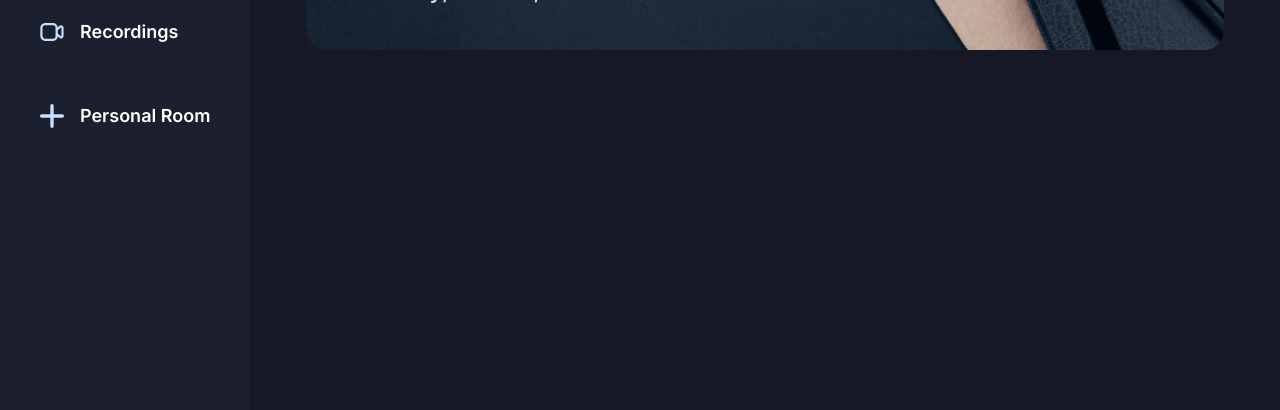
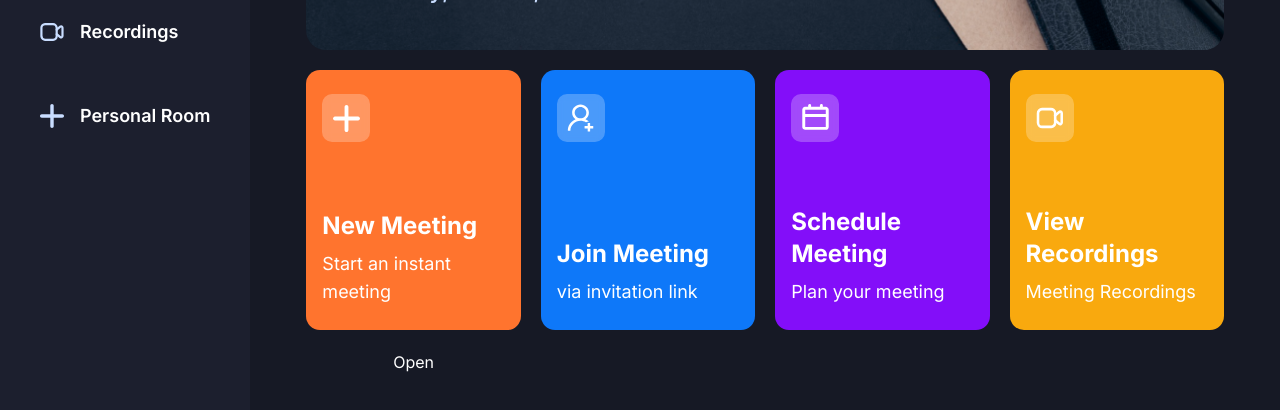
Before and after one commit to Swapnanilmanna1701/live, a Next.js app: page / in a window 1280 px wide. Shown: the part 362-772 px from the top of the page. Built offline with nearby package versions, Linux system fonts and the light colour scheme; no server answers.

Commit message:
another section is added

```diff
--- a/app/(root)/(home)/page.tsx
+++ b/app/(root)/(home)/page.tsx
@@ -1,3 +1,4 @@
+import MeetingTypeList from '@/components/MeetingTypeList';
 import React from 'react'
 
 const Home = () => {
@@ -24,6 +25,7 @@
 
 
       </div>
+      <MeetingTypeList />
     </section>
   )
 }
--- /dev/null
+++ b/components/HomeCard.tsx
@@ -0,0 +1,33 @@
+import React from 'react'
+import Image from "next/image";
+import { cn } from '@/lib/utils';
+interface HomeCardProps {
+    className?: string;
+    img: string;
+    title: string;
+    description: string;
+    handleClick?: () => void;
+  }
+const HomeCard = ({ className, img, title, description, handleClick }: HomeCardProps) => {
+  return (
+    <div
+        className={cn('px-4 py-6 flex flex-col justify-between w-full xl:max-w-[270px] min-h-[260px] rounded-[14px] cursor-pointer', className)}
+        onClick={handleClick}
+      >
+        <div className="flex-center glassmorphism size-12 rounded-[10px]">
+          <Image
+            src={img}
+            alt="meeting"
+            width={27}
+            height={27}
+          />
+        </div>
+        <div className="flex flex-col gap-2">
+          <h1 className="text-2xl font-bold">{title}</h1>
+          <p className="text-lg font-normal">{description}</p>
+        </div>
+      </div>
+  )
+}
+
+export default HomeCard
--- /dev/null
+++ b/components/MeetingModal.tsx
@@ -0,0 +1,80 @@
+"use client";
+import React from "react";
+import { ReactNode } from "react";
+import Image from "next/image";
+import { Button } from "./ui/button";
+import { cn } from "@/lib/utils";
+import {
+    Dialog,
+    DialogContent,
+    DialogDescription,
+    DialogHeader,
+    DialogTitle,
+    DialogTrigger,
+  } from "@/components/ui/dialog"
+
+interface MeetingModalProps {
+  isOpen: boolean;
+  onClose: () => void;
+  title: string;
+  className?: string;
+  children?: ReactNode;
+  handleClick?: () => void;
+  buttonText?: string;
+  instantMeeting?: boolean;
+  image?: string;
+  buttonClassName?: string;
+  buttonIcon?: string;
+}
+
+const MeetingModal = ({
+  isOpen,
+  onClose,
+  title,
+  className,
+  children,
+  handleClick,
+  buttonText,
+  instantMeeting,
+  image,
+  buttonClassName,
+  buttonIcon,
+}: MeetingModalProps) => {
+  return (
+    <Dialog open={isOpen} onOpenChange={onClose}>
+      <DialogTrigger>Open</DialogTrigger>
+      <DialogContent className="flex w-full max-w-[520px] flex-col gap-6 border-none bg-dark-1 px-6 py-9 text-white">
+      <div className="flex flex-col gap-6">
+          {image && (
+            <div className="flex justify-center">
+              <Image src={image} alt="checked" width={72} height={72} />
+            </div>
+          )}
+          <h1 className={cn("text-3xl font-bold leading-[42px]", className)}>
+            {title}
+          </h1>
+          {children}
+          <Button
+            className={
+              "bg-blue-1 focus-visible:ring-0 focus-visible:ring-offset-0"
+            }
+            onClick={handleClick}
+          >
+            {buttonIcon && (
+              <Image
+                src={buttonIcon}
+                alt="button icon"
+                width={13}
+                height={13}
+              />
+            )}{" "}
+            &nbsp;
+            {buttonText || "Schedule Meeting"}
+          </Button>
+        </div>
+      </DialogContent>
+    </Dialog>
+  );
+};
+
+export default MeetingModal;
--- /dev/null
+++ b/components/MeetingTypeList.tsx
@@ -0,0 +1,58 @@
+"use client";
+import React from "react";
+import HomeCard from "./HomeCard";
+import { useState } from "react";
+import { useRouter } from "next/navigation";
+import MeetingModal from "./MeetingModal";
+
+const MeetingTypeList = () => {
+  const router = useRouter();
+  const [meetingState, setMeetingState] = useState<
+    "isScheduleMeeting" | "isJoiningMeeting" | "isInstantMeeting" | undefined
+  >(undefined);
+
+  const createMeeting = () => {};
+
+  return (
+    <section className="grid grid-cols-1 gap-5 md:grid-cols-2 xl:grid-cols-4">
+      <HomeCard
+        img="/icons/add-meeting.svg"
+        title="New Meeting"
+        description="Start an instant meeting"
+        className="bg-orange-1"
+        handleClick={() => setMeetingState("isInstantMeeting")}
+      />
+      <HomeCard
+        img="/icons/join-meeting.svg"
+        title="Join Meeting"
+        description="via invitation link"
+        className="bg-blue-1"
+        handleClick={() => setMeetingState("isJoiningMeeting")}
+      />
+      <HomeCard
+        img="/icons/schedule.svg"
+        title="Schedule Meeting"
+        description="Plan your meeting"
+        className="bg-purple-1"
+        handleClick={() => setMeetingState("isScheduleMeeting")}
+      />
+      <HomeCard
+        img="/icons/recordings.svg"
+        title="View Recordings"
+        description="Meeting Recordings"
+        className="bg-yellow-1"
+        handleClick={() => router.push("/recordings")}
+      />
+      <MeetingModal
+        isOpen={meetingState === "isInstantMeeting"}
+        onClose={() => setMeetingState(undefined)}
+        title="Start an Instant Meeting"
+        className="text-center"
+        buttonText="Start Meeting"
+        handleClick={createMeeting}
+      />
+    </section>
+  );
+};
+
+export default MeetingTypeList;
--- /dev/null
+++ b/components/ui/dialog.tsx
@@ -0,0 +1,122 @@
+"use client"
+
+import * as React from "react"
+import * as DialogPrimitive from "@radix-ui/react-dialog"
+import { X } from "lucide-react"
+
+import { cn } from "@/lib/utils"
+
+const Dialog = DialogPrimitive.Root
+
+const DialogTrigger = DialogPrimitive.Trigger
+
+const DialogPortal = DialogPrimitive.Portal
+
+const DialogClose = DialogPrimitive.Close
+
+const DialogOverlay = React.forwardRef<
+  React.ElementRef<typeof DialogPrimitive.Overlay>,
+  React.ComponentPropsWithoutRef<typeof DialogPrimitive.Overlay>
+>(({ className, ...props }, ref) => (
+  <DialogPrimitive.Overlay
+    ref={ref}
+    className={cn(
+      "fixed inset-0 z-50 bg-black/80  data-[state=open]:animate-in data-[state=closed]:animate-out data-[state=closed]:fade-out-0 data-[state=open]:fade-in-0",
+      className
+    )}
+    {...props}
+  />
+))
+DialogOverlay.displayName = DialogPrimitive.Overlay.displayName
+
+const DialogContent = React.forwardRef<
+  React.ElementRef<typeof DialogPrimitive.Content>,
+  React.ComponentPropsWithoutRef<typeof DialogPrimitive.Content>
+>(({ className, children, ...props }, ref) => (
+  <DialogPortal>
+    <DialogOverlay />
+    <DialogPrimitive.Content
+      ref={ref}
+      className={cn(
+        "fixed left-[50%] top-[50%] z-50 grid w-full max-w-lg translate-x-[-50%] translate-y-[-50%] gap-4 border bg-background p-6 shadow-lg duration-200 data-[state=open]:animate-in data-[state=closed]:animate-out data-[state=closed]:fade-out-0 data-[state=open]:fade-in-0 data-[state=closed]:zoom-out-95 data-[state=open]:zoom-in-95 data-[state=closed]:slide-out-to-left-1/2 data-[state=closed]:slide-out-to-top-[48%] data-[state=open]:slide-in-from-left-1/2 data-[state=open]:slide-in-from-top-[48%] sm:rounded-lg",
+        className
+      )}
+      {...props}
+    >
+      {children}
+      <DialogPrimitive.Close className="absolute right-4 top-4 rounded-sm opacity-70 ring-offset-background transition-opacity hover:opacity-100 focus:outline-none focus:ring-2 focus:ring-ring focus:ring-offset-2 disabled:pointer-events-none data-[state=open]:bg-accent data-[state=open]:text-muted-foreground">
+        <X className="h-4 w-4" />
+        <span className="sr-only">Close</span>
+      </DialogPrimitive.Close>
+    </DialogPrimitive.Content>
+  </DialogPortal>
+))
+DialogContent.displayName = DialogPrimitive.Content.displayName
+
+const DialogHeader = ({
+  className,
+  ...props
+}: React.HTMLAttributes<HTMLDivElement>) => (
+  <div
+    className={cn(
+      "flex flex-col space-y-1.5 text-center sm:text-left",
+      className
+    )}
+    {...props}
+  />
+)
+DialogHeader.displayName = "DialogHeader"
+
+const DialogFooter = ({
+  className,
+  ...props
+}: React.HTMLAttributes<HTMLDivElement>) => (
+  <div
+    className={cn(
+      "flex flex-col-reverse sm:flex-row sm:justify-end sm:space-x-2",
+      className
+    )}
+    {...props}
+  />
+)
+DialogFooter.displayName = "DialogFooter"
+
+const DialogTitle = React.forwardRef<
+  React.ElementRef<typeof DialogPrimitive.Title>,
+  React.ComponentPropsWithoutRef<typeof DialogPrimitive.Title>
+>(({ className, ...props }, ref) => (
+  <DialogPrimitive.Title
+    ref={ref}
+    className={cn(
+      "text-lg font-semibold leading-none tracking-tight",
+      className
+    )}
+    {...props}
+  />
+))
+DialogTitle.displayName = DialogPrimitive.Title.displayName
+
+const DialogDescription = React.forwardRef<
+  React.ElementRef<typeof DialogPrimitive.Description>,
+  React.ComponentPropsWithoutRef<typeof DialogPrimitive.Description>
+>(({ className, ...props }, ref) => (
+  <DialogPrimitive.Description
+    ref={ref}
+    className={cn("text-sm text-muted-foreground", className)}
+    {...props}
+  />
+))
+DialogDescription.displayName = DialogPrimitive.Description.displayName
+
+export {
+  Dialog,
+  DialogPortal,
+  DialogOverlay,
+  DialogClose,
+  DialogTrigger,
+  DialogContent,
+  DialogHeader,
+  DialogFooter,
+  DialogTitle,
+  DialogDescription,
+}
```
